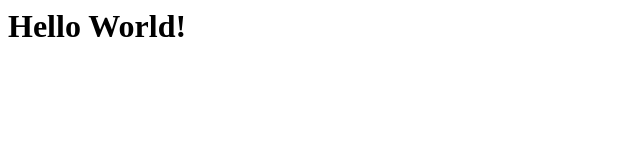
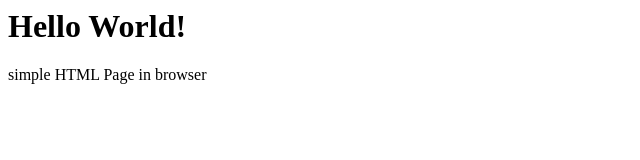
Before and after one commit to keadeish/HTML-test-academy, a plain HTML site: page index.html in a window 1280 px wide. Shown: the whole page, without its empty margins (0-640 px from the left). Drawn offline with Linux system fonts and the light colour scheme.

Commit message:
added some text to commit

```diff
--- a/index.html
+++ b/index.html
@@ -1 +1,2 @@
 <h1>Hello World!</h1>
+simple HTML Page in browser
```
